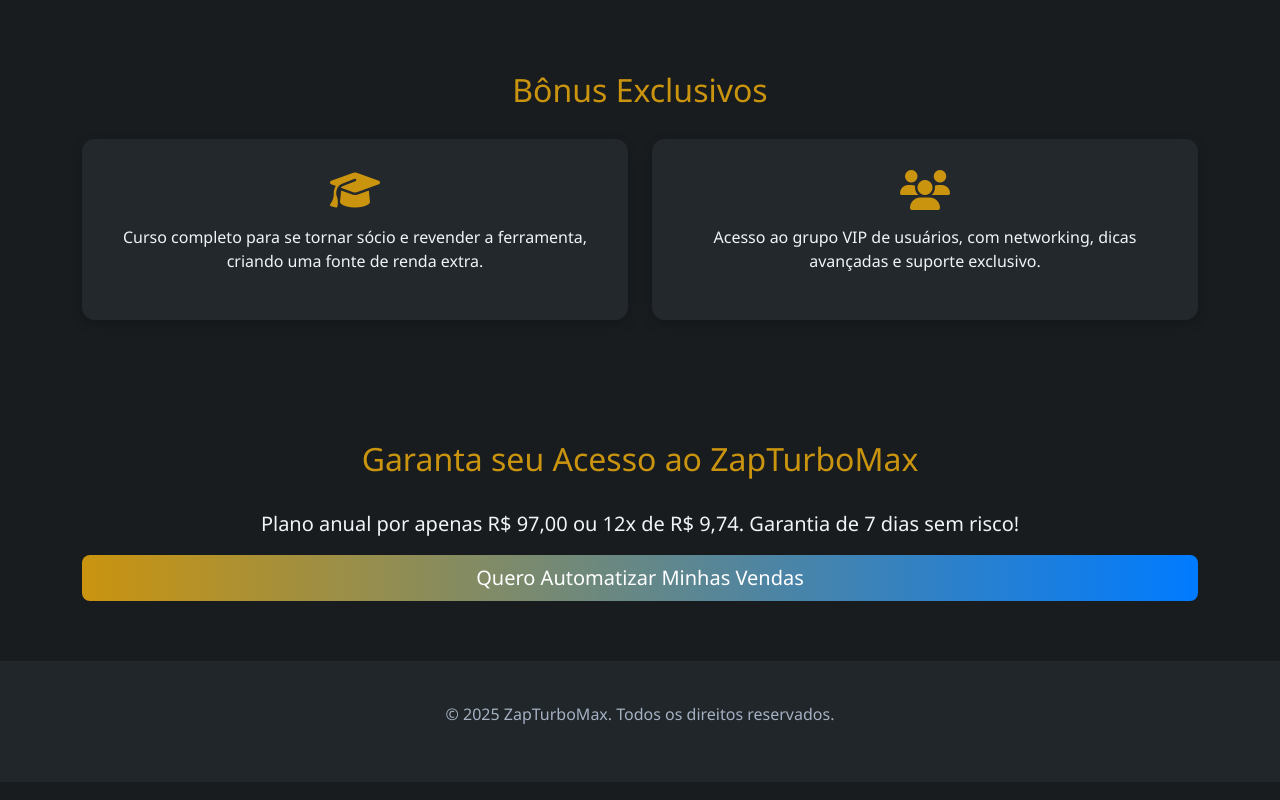
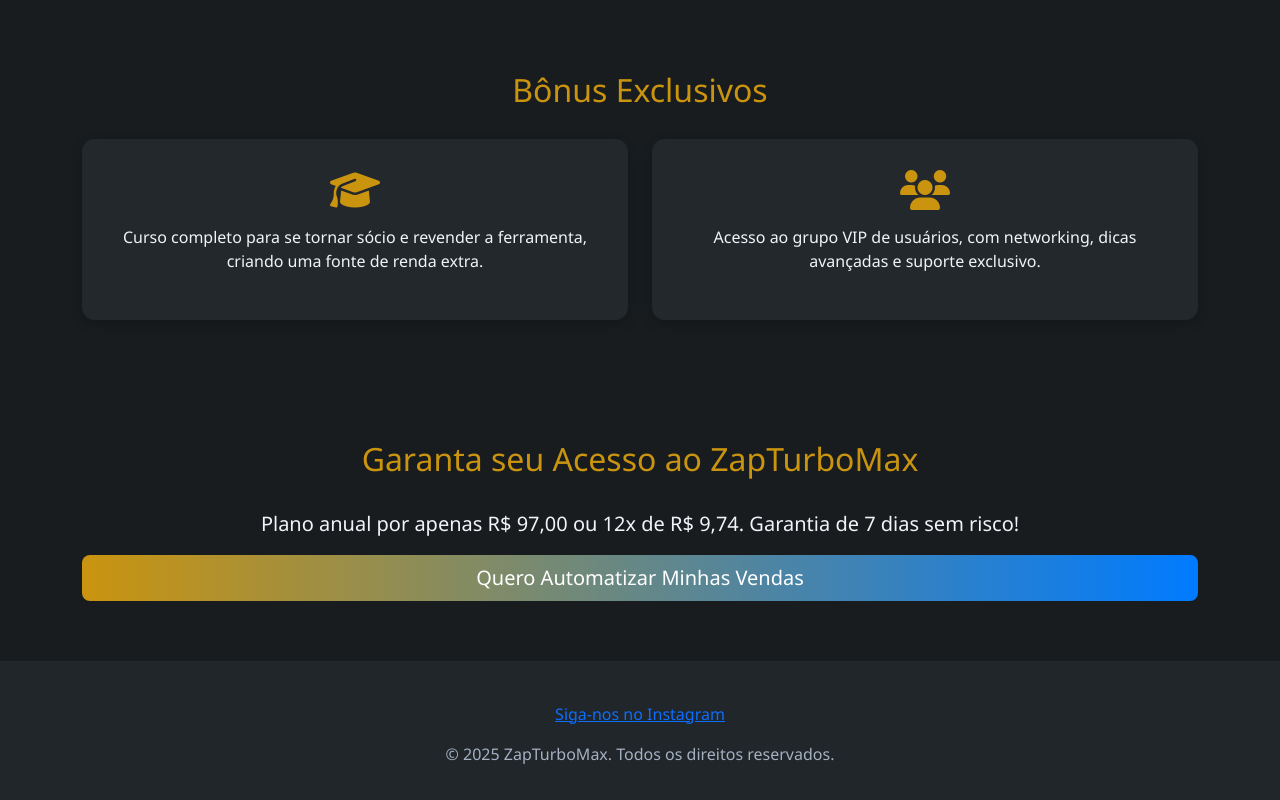
Before and after one commit to Db3center/Db3site, a plain HTML site: page zapturbo.html in a window 1280 px wide. Shown: the part 1156-1956 px from the top of the page. Drawn offline with nearby package versions, Linux system fonts and the light colour scheme.

Commit message:
Add Instagram link to footer

```diff
--- a/zapturbo.html
+++ b/zapturbo.html
@@ -218,6 +218,7 @@
 </section>
 
 <footer class="text-center">
+    <p><a href="https://www.instagram.com/db3center/" target="_blank">Siga-nos no Instagram</a></p>
   <p>&copy; 2025 ZapTurboMax. Todos os direitos reservados.</p>
 </footer>
 
```
